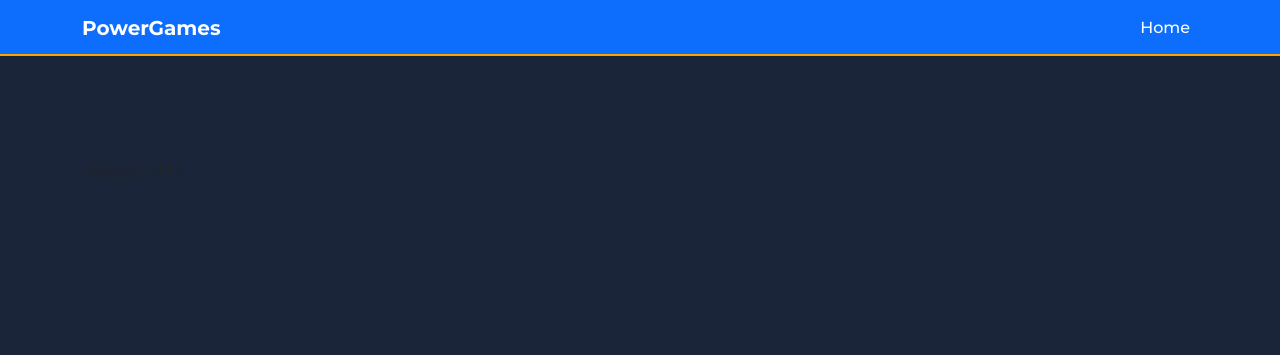
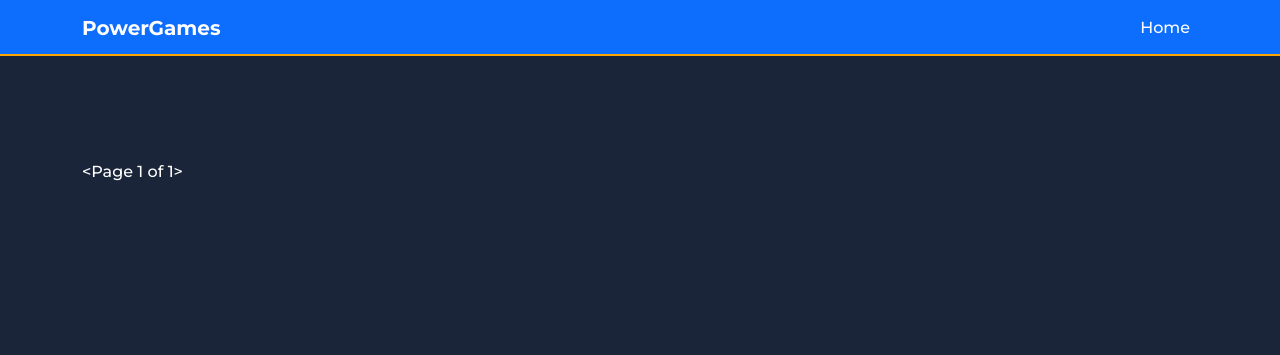
Before and after one commit to real0m4r/PowerGames, a Django app: page / in a window 1280 px wide. Shown: the top 355 px of the page. Run offline with Django 5.2, Linux system fonts and the light colour scheme; data that the repository does not hold is empty.

Commit message:
pagination update new

```diff
--- a/core/static/core/style.css
+++ b/core/static/core/style.css
@@ -75,3 +75,7 @@ a {
     display: flex;
     align-items: center;
 }
+h6 {
+    color: white;
+    justify-content: center;
+}
```
